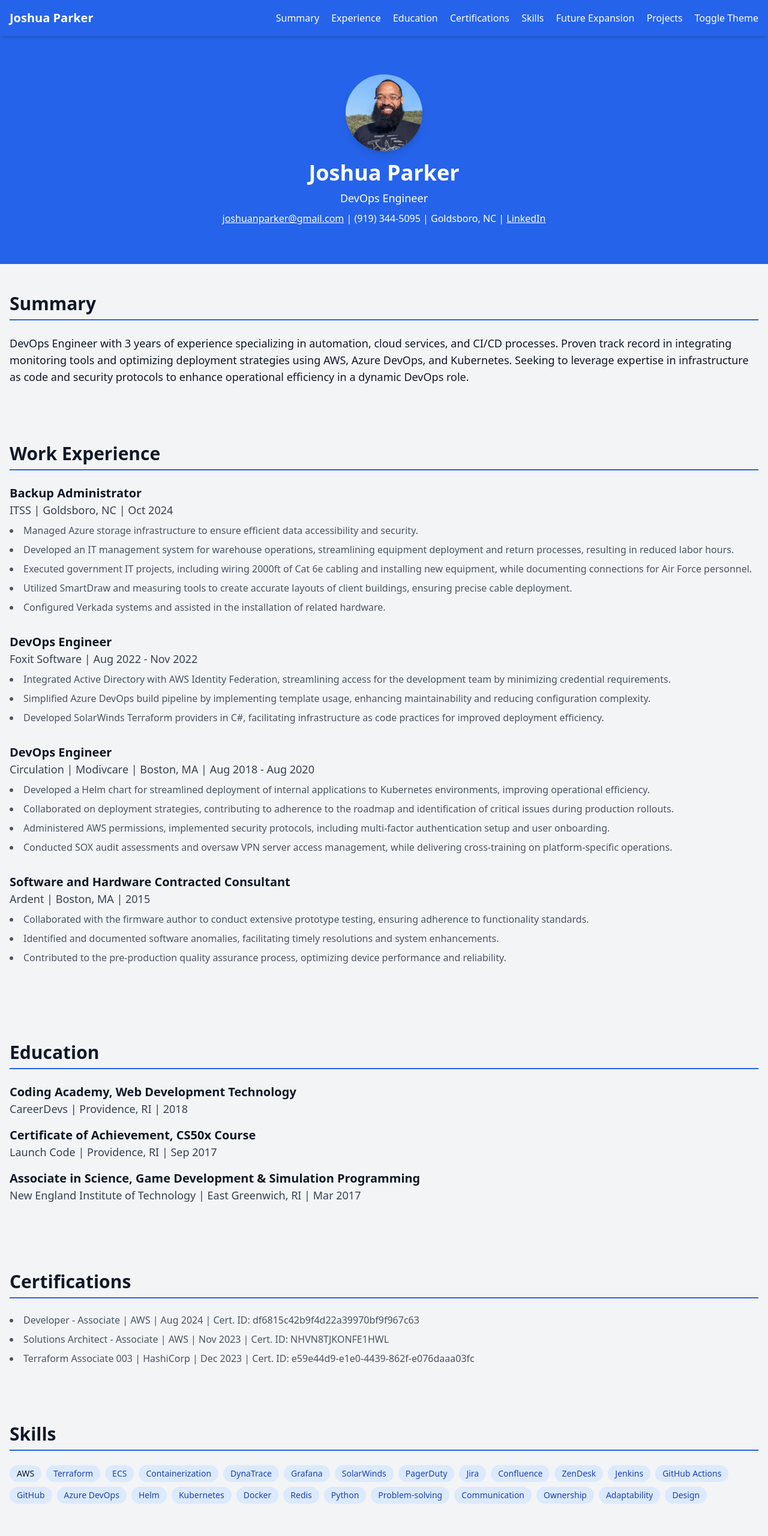
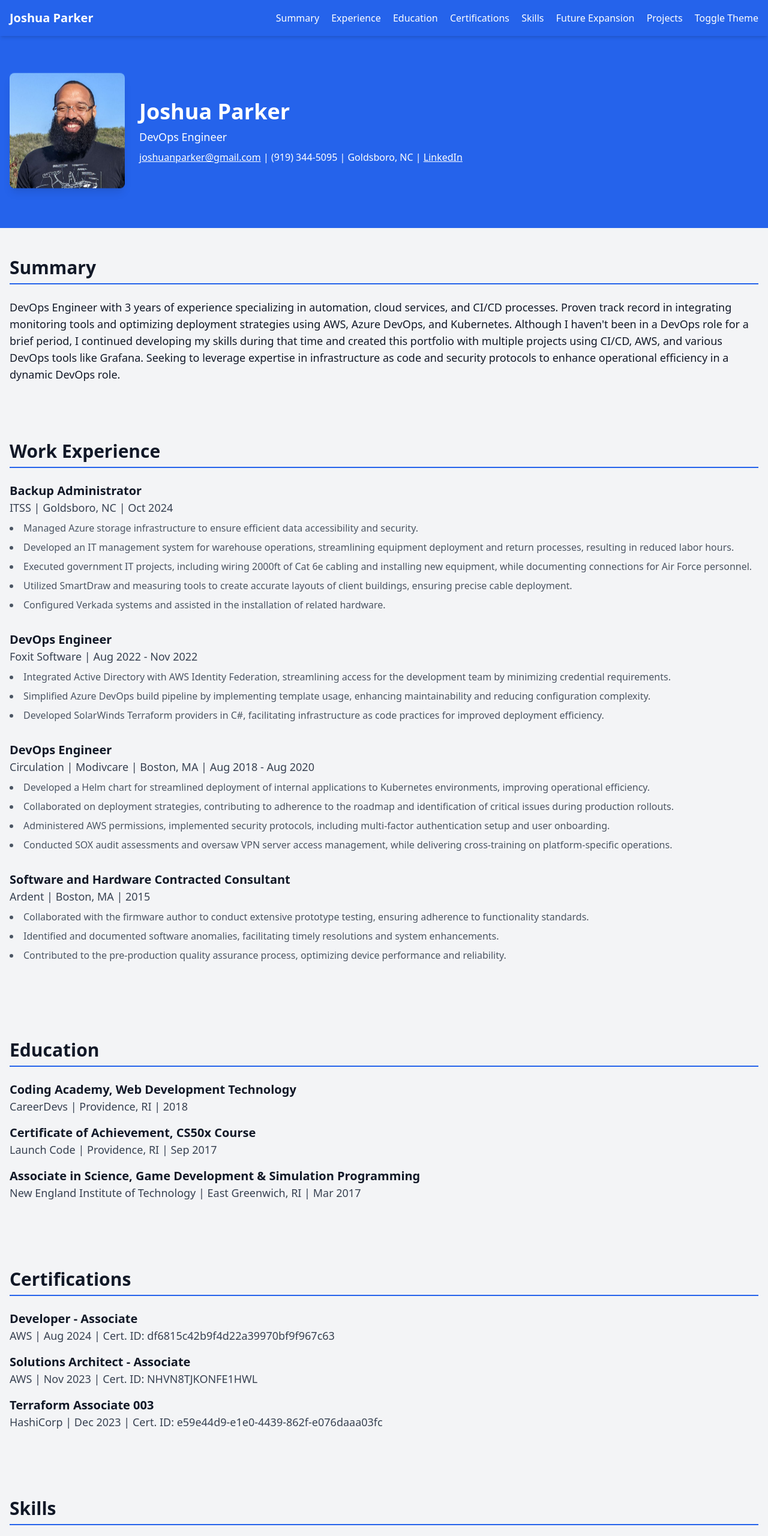
Before and after one commit to jnprogrammer/portfolio, a plain HTML site: page index.html in a window 1280 px wide. Shown: the top 2560 px of the page at 60% size. Drawn offline with nearby package versions, Linux system fonts and the light colour scheme.

Commit message:
updated. . . .

```diff
--- a/index.html
+++ b/index.html
@@ -31,9 +31,13 @@
     </div>
   </nav>
 
-  <header class="bg-blue-600 dark:bg-blue-800 text-white py-16 text-center">
-    <div class="container mx-auto">
-      <img src="assets/me2.jpeg" alt="Joshua Parker Profile Picture" class="w-32 h-32 rounded-full mx-auto mb-4 shadow-lg">
+  <header class="bg-blue-600 dark:bg-blue-800 text-white py-16">
+    <div class="container mx-auto flex flex-col md:flex-row items-center gap-6 px-4">
+      <div class="flex flex-col items-center group">
+        <img src="assets/me2.jpeg" alt="Joshua Parker Profile Picture"
+          class="w-48 h-48 rounded-lg shadow-lg animate-float-slow group-hover:animate-float-hover transition-transform duration-700">
+      </div>
+      <div class="text-center md:text-left">
         <h1 class="text-4xl font-bold">Joshua Parker</h1>
         <p class="mt-2 text-lg">DevOps Engineer</p>
         <p class="mt-2">
@@ -41,13 +45,33 @@
           <a href="https://www.linkedin.com/in/joshua-parker-51238267/" class="underline hover:text-blue-200" target="_blank" rel="noopener noreferrer">LinkedIn</a>
         </p>
       </div>
+    </div>
   </header>
+  <style>
+    @keyframes float-slow {
+      0%, 100% { transform: translateY(0px); }
+      50% { transform: translateY(-18px); }
+    }
+    @keyframes float-hover {
+      0%, 100% { transform: translateY(0px); }
+      50% { transform: translateY(-32px); }
+    }
+    .animate-float-slow {
+      animation: float-slow 40s ease-in-out infinite;
+    }
+    .group:hover .animate-float-slow {
+      animation: float-hover 40s ease-in-out infinite;
+    }
+    .animate-float-hover {
+      animation: float-hover 40s ease-in-out infinite;
+    }
+  </style>
 
   <section id="summary" class="py-12 px-4">
     <div class="container mx-auto">
       <h2 class="text-3xl font-bold mb-6 border-b-2 border-blue-600 dark:border-blue-400 pb-2">Summary</h2>
       <p class="text-lg">
-        DevOps Engineer with 3 years of experience specializing in automation, cloud services, and CI/CD processes. Proven track record in integrating monitoring tools and optimizing deployment strategies using AWS, Azure DevOps, and Kubernetes. Seeking to leverage expertise in infrastructure as code and security protocols to enhance operational efficiency in a dynamic DevOps role.
+        DevOps Engineer with 3 years of experience specializing in automation, cloud services, and CI/CD processes. Proven track record in integrating monitoring tools and optimizing deployment strategies using AWS, Azure DevOps, and Kubernetes. Although I haven't been in a DevOps role for a brief period, I continued developing my skills during that time and created this portfolio with multiple projects using CI/CD, AWS, and various DevOps tools like Grafana. Seeking to leverage expertise in infrastructure as code and security protocols to enhance operational efficiency in a dynamic DevOps role.
       </p>
     </div>
   </section>
@@ -118,11 +142,18 @@
   <section id="certifications" class="py-12 px-4">
     <div class="container mx-auto">
       <h2 class="text-3xl font-bold mb-6 border-b-2 border-blue-600 dark:border-blue-400 pb-2">Certifications</h2>
-      <ul class="list-disc list-inside space-y-2 text-gray-600 dark:text-gray-400">
-        <li>Developer - Associate | AWS | Aug 2024 | Cert. ID: df6815c42b9f4d22a39970bf9f967c63</li>
-        <li>Solutions Architect - Associate | AWS | Nov 2023 | Cert. ID: NHVN8TJKONFE1HWL</li>
-        <li>Terraform Associate 003 | HashiCorp | Dec 2023 | Cert. ID: e59e44d9-e1e0-4439-862f-e076daaa03fc</li>
-      </ul>
+      <div class="mb-4">
+        <h3 class="text-xl font-semibold">Developer - Associate</h3>
+        <p class="text-lg text-gray-700 dark:text-gray-300">AWS | Aug 2024 | Cert. ID: df6815c42b9f4d22a39970bf9f967c63</p>
+      </div>
+      <div class="mb-4">
+        <h3 class="text-xl font-semibold">Solutions Architect - Associate</h3>
+        <p class="text-lg text-gray-700 dark:text-gray-300">AWS | Nov 2023 | Cert. ID: NHVN8TJKONFE1HWL</p>
+      </div>
+      <div class="mb-4">
+        <h3 class="text-xl font-semibold">Terraform Associate 003</h3>
+        <p class="text-lg text-gray-700 dark:text-gray-300">HashiCorp | Dec 2023 | Cert. ID: e59e44d9-e1e0-4439-862f-e076daaa03fc</p>
+      </div>
     </div>
   </section>
 
@@ -130,7 +161,7 @@
     <div class="container mx-auto">
       <h2 class="text-3xl font-bold mb-6 border-b-2 border-blue-600 dark:border-blue-400 pb-2">Skills</h2>
       <div class="flex flex-wrap gap-2">
-        <span class="bg-blue-100 dark:bg-blue-700 text-blue-800tingham dark:text-blue-100 px-3 py-1 rounded-full text-sm">AWS</span>
+        <span class="bg-blue-100 dark:bg-blue-700 text-blue-800 dark:text-blue-100 px-3 py-1 rounded-full text-sm">AWS</span>
         <span class="bg-blue-100 dark:bg-blue-700 text-blue-800 dark:text-blue-100 px-3 py-1 rounded-full text-sm">Terraform</span>
         <span class="bg-blue-100 dark:bg-blue-700 text-blue-800 dark:text-blue-100 px-3 py-1 rounded-full text-sm">ECS</span>
         <span class="bg-blue-100 dark:bg-blue-700 text-blue-800 dark:text-blue-100 px-3 py-1 rounded-full text-sm">Containerization</span>
```
Lines whose indentation alone changed are shown as unchanged.
